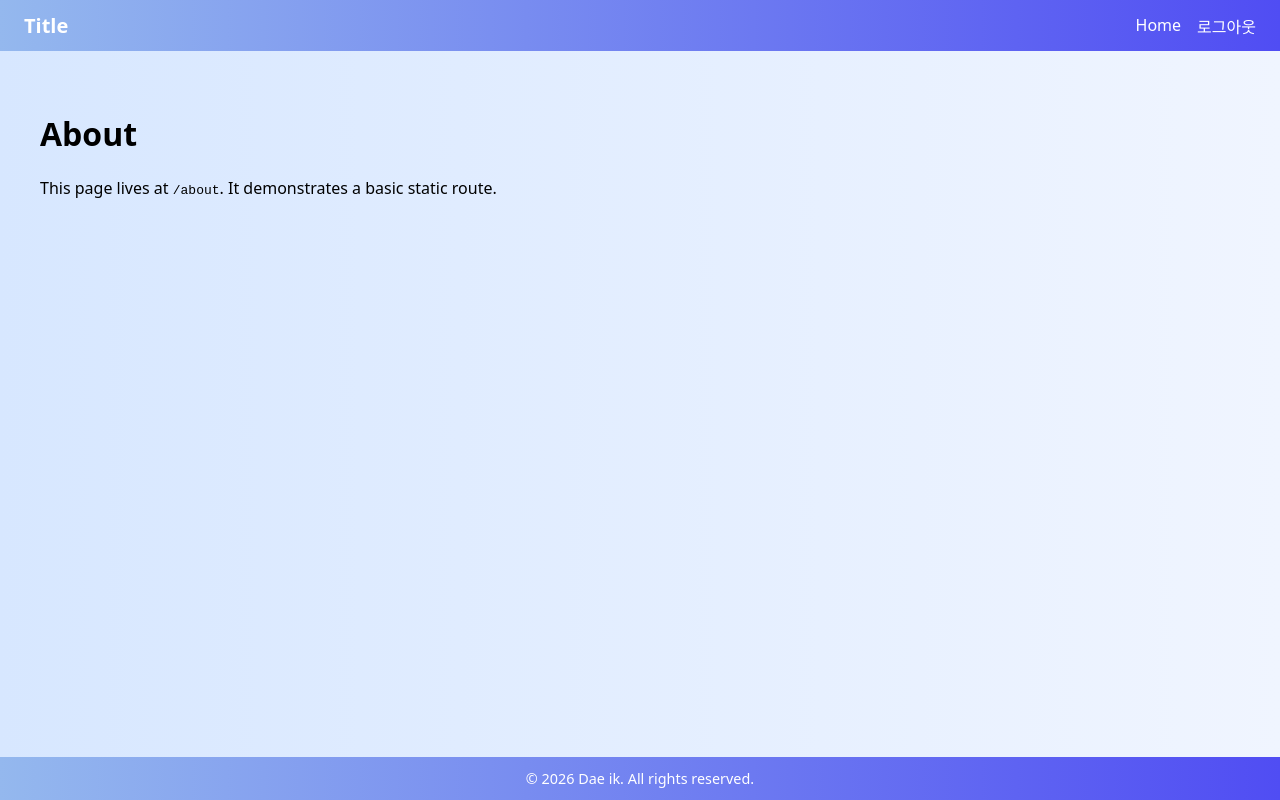
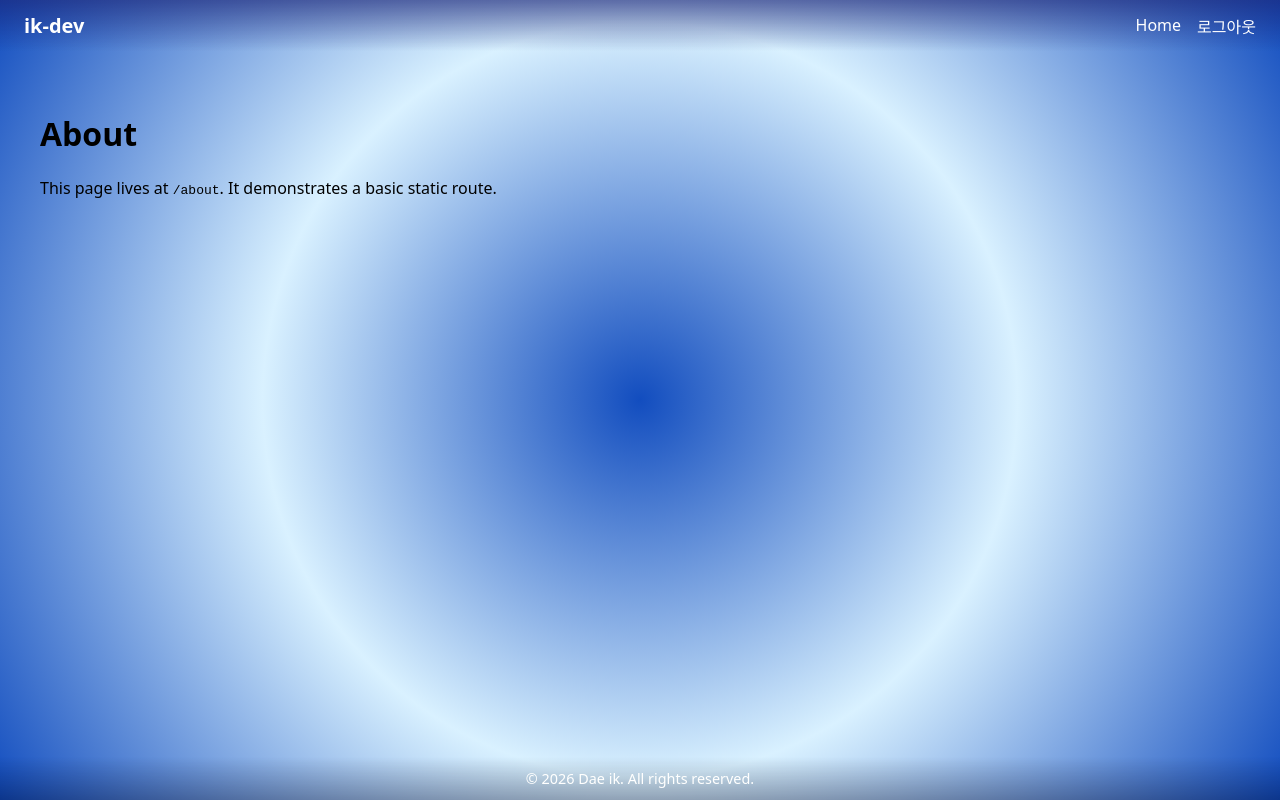
Before and after one commit to daebal24/ik-devs-Frontend, a Next.js app: page /about in a window 1280 px wide. Built offline with nearby package versions, Linux system fonts and the light colour scheme.

Commit message:
배경색 변경

```diff
--- a/app/defaultlayout/Footer/page.tsx
+++ b/app/defaultlayout/Footer/page.tsx
@@ -3,7 +3,8 @@ export default function Footer() {
     return (
       <footer
         style={{
-          background: "linear-gradient(to right, #94b8ee, #504df3)",
+          // background: "linear-gradient(to right, #94b8ee, #504df3)",
+          background: "linear-gradient(to bottom, rgba(0,0,0,0), rgba(0,0,20,0.3))",
           padding: "12px 24px",
           textAlign: "center",
           fontSize: "0.9rem",
--- a/app/defaultlayout/Header/page.tsx
+++ b/app/defaultlayout/Header/page.tsx
@@ -3,7 +3,8 @@ export default function Header() {
     return (
       <header
         style={{
-          background: "linear-gradient(to right, #94b8ee, #504df3)",
+          //background: "conic-gradient(#00c6ff, #0072ff, #00c6ff)",
+          background: "linear-gradient(to bottom, rgba(30,40,120,0.65), rgba(30,40,120,0))",
           color: "white",
           padding: "12px 24px",
           display: "flex",
@@ -11,7 +12,7 @@ export default function Header() {
           alignItems: "center",
         }}
       >
-        <h1 style={{ margin: 0, fontSize: "1.25rem" }}>Title</h1>
+        <h1 style={{ margin: 0, fontSize: "1.25rem" }}>ik-dev</h1>
         <nav style={{ display: "flex", gap: "1rem" }}>
           <a href="/web/main" style={{ color: "white", textDecoration: "none" }}>Home</a>
           <a href="/web/login" style={{ color: "white", textDecoration: "none" }}>로그아웃</a>
--- a/app/layout.tsx
+++ b/app/layout.tsx
@@ -2,7 +2,7 @@ import Header from "./defaultlayout/Header/page";
 import Footer from "./defaultlayout/Footer/page";
 
 export const metadata = {
-  title: "@TITLE",
+  title: "Hello. ik-dev",
   description: "Project"
 };
 
@@ -28,7 +28,11 @@ export default function RootLayout({ children }: { children: React.ReactNode })
             // backgroundPosition: "center",
             // filter: "blur(10px)",
             // transform: "scale(1.1)", // 가장자리 흰 테두리 방지
-            background: "linear-gradient(to right, #d7e7ff, #f0f5ff)"
+            //background: "conic-gradient(#00c6ff, #0072ff, #00c6ff)"
+            //
+            //background: "conic-gradient(#f0f0f0, #124dbf, #f0f0f0)"
+            background: "radial-gradient(circle at 50% 50%,  #124dbf, #d9f1ff, #124dbf)"
+
           }}
         />
 
--- a/app/web/main/page.module.css
+++ b/app/web/main/page.module.css
@@ -26,6 +26,7 @@
 /* ── 카드 공통 ── */
 .card {
   background: #ffffff;
+  /* background: radial-gradient(circle at 50% 50%,  #94b2f0, #d9f1ff); */
   border-radius: 16px;
   padding: 28px 28px 24px;
   box-sizing: border-box;
```
Also changed, not shown: app/web/tasksummary/page.module.css (+13 -10 lines).
